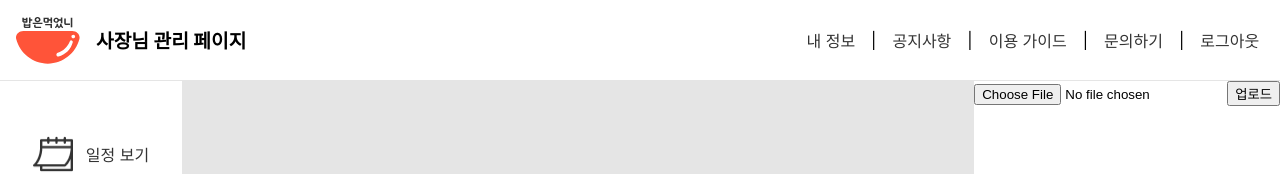
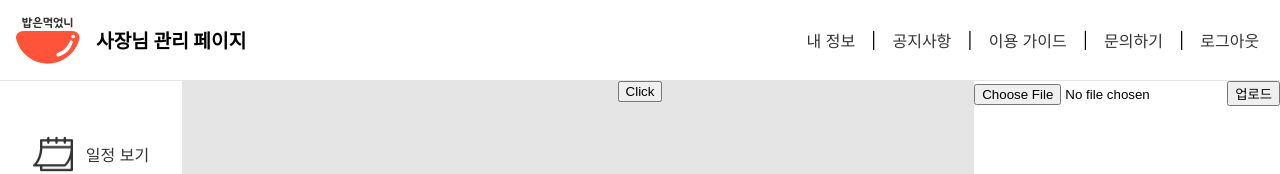
Before and after one commit to Didyoueat/DYE_Frontend, a React app in the folder front_web/: page /shop in a window 1280 px wide. Shown: the top 174 px of the page. Built offline with nearby package versions, Linux system fonts and the light colour scheme.

Commit message:
DYE-72 ✅ Feat. 모달창 테스트

```diff
--- /dev/null
+++ b/front_web/src/components/pages/Modal.tsx
@@ -0,0 +1,42 @@
+import React, { useState } from "react";
+import { ModalWrapper } from "./ModalStyle";
+
+type Props = {
+	openModal: boolean;
+	closeModal: () => void;
+};
+
+export const ModalContainer = () => {
+	const [showModal, setShowModal] = useState<boolean>(false);
+
+	const openModal = () => {
+		setShowModal(true);
+	};
+	const closeModal = () => {
+		setShowModal(!showModal);
+	};
+
+	return (
+		<ModalWrapper>
+			<button onClick={openModal}>Click</button>
+			<Modal openModal={showModal} closeModal={closeModal}></Modal>
+		</ModalWrapper>
+	);
+};
+
+export const Modal = (props: Props) => {
+	const { openModal, closeModal } = props;
+
+	return (
+		<div className={openModal ? "isActive" : ""}>
+			{openModal && (
+				<div>
+					<button onClick={closeModal}> x </button>
+					<div>~~~~~ 내용 ~~~~~</div>
+				</div>
+			)}
+		</div>
+	);
+};
+
+export default ModalContainer;
--- /dev/null
+++ b/front_web/src/components/pages/ModalStyle.js
@@ -0,0 +1,14 @@
+import styled from "styled-components";
+
+export const ModalWrapper = styled.div`
+	position: fixed;
+	left: 50%;
+	top: 50%;
+	transform: translate(-50%, -50%);
+	max-height: 80%;
+	width: 20rem;
+	height: 80%;
+	padding: 16px;
+	border-radius: 10px;
+	text-align: center;
+`;
--- a/front_web/src/components/views/ShopView.tsx
+++ b/front_web/src/components/views/ShopView.tsx
@@ -1,7 +1,26 @@
 import React, { ChangeEvent, useState } from "react";
 import axios from "axios";
+import ModalContainer from "../pages/Modal";
+import { useSelector } from "react-redux";
+import { rootState } from "../../modules";
 
 const ShopView = () => {
+	const subpageName = useSelector(
+		(state: rootState) => state.pageReducer.subpage
+	);
+
+	let subpage = <div></div>;
+	if (subpageName === "main") subpage = <ShopMain></ShopMain>;
+
+	return (
+		<div>
+			{subpage}
+			<ModalContainer></ModalContainer>
+		</div>
+	);
+};
+
+const ShopMain = () => {
 	const [selectedFile, setSelectedFile] = useState<FileList | null>(null);
 	const [imgUrl, setImgUrl] = useState(null);
 
@@ -37,6 +56,7 @@ const ShopView = () => {
 					/>
 				)}
 			</div>
+			<ModalContainer></ModalContainer>
 		</div>
 	);
 };
--- a/front_web/src/modules/page.ts
+++ b/front_web/src/modules/page.ts
@@ -1,24 +1,22 @@
 // 액션 타입 정의
 const PAGE_NAME = "page/PAGE_NAME" as const;
-const PAGE_DEPTH = "page/PAGE_DEPTH" as const;
+const PAGE_SUB = "page/PAGE_SUB" as const;
 
 // 액션 생성 함수 정의
 export const changePage = (pagename: string) => ({ type: PAGE_NAME, pagename });
-export const changeDepth = (depth: string) => ({ type: PAGE_DEPTH, depth });
+export const changeSub = (subpage: string) => ({ type: PAGE_SUB, subpage });
 
-type pageAction =
-	| ReturnType<typeof changePage>
-	| ReturnType<typeof changeDepth>;
+type pageAction = ReturnType<typeof changePage> | ReturnType<typeof changeSub>;
 
 type pageState = {
 	pagename: string;
-	depth: string;
+	subpage: string;
 };
 
 // 초기상태 정의
 const initialState = {
 	pagename: "schedule",
-	depth: "",
+	subpage: "main",
 };
 
 // 리듀서 작성
@@ -32,10 +30,10 @@ export default function pageReducer(
 				...state,
 				pagename: action.pagename,
 			};
-		case PAGE_DEPTH:
+		case PAGE_SUB:
 			return {
 				...state,
-				depth: action.depth,
+				subpage: action.subpage,
 			};
 		default:
 			return state;
```
